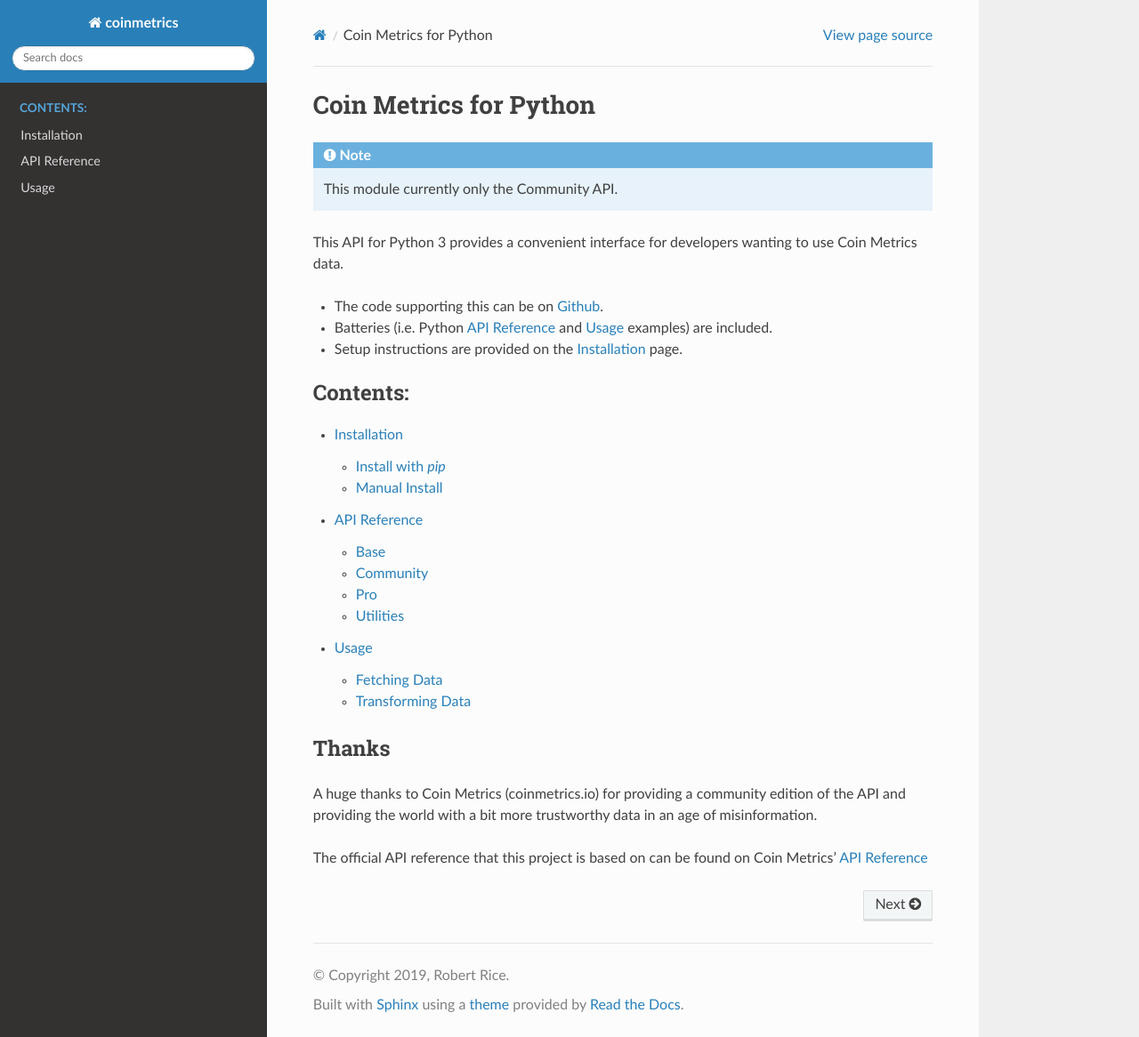
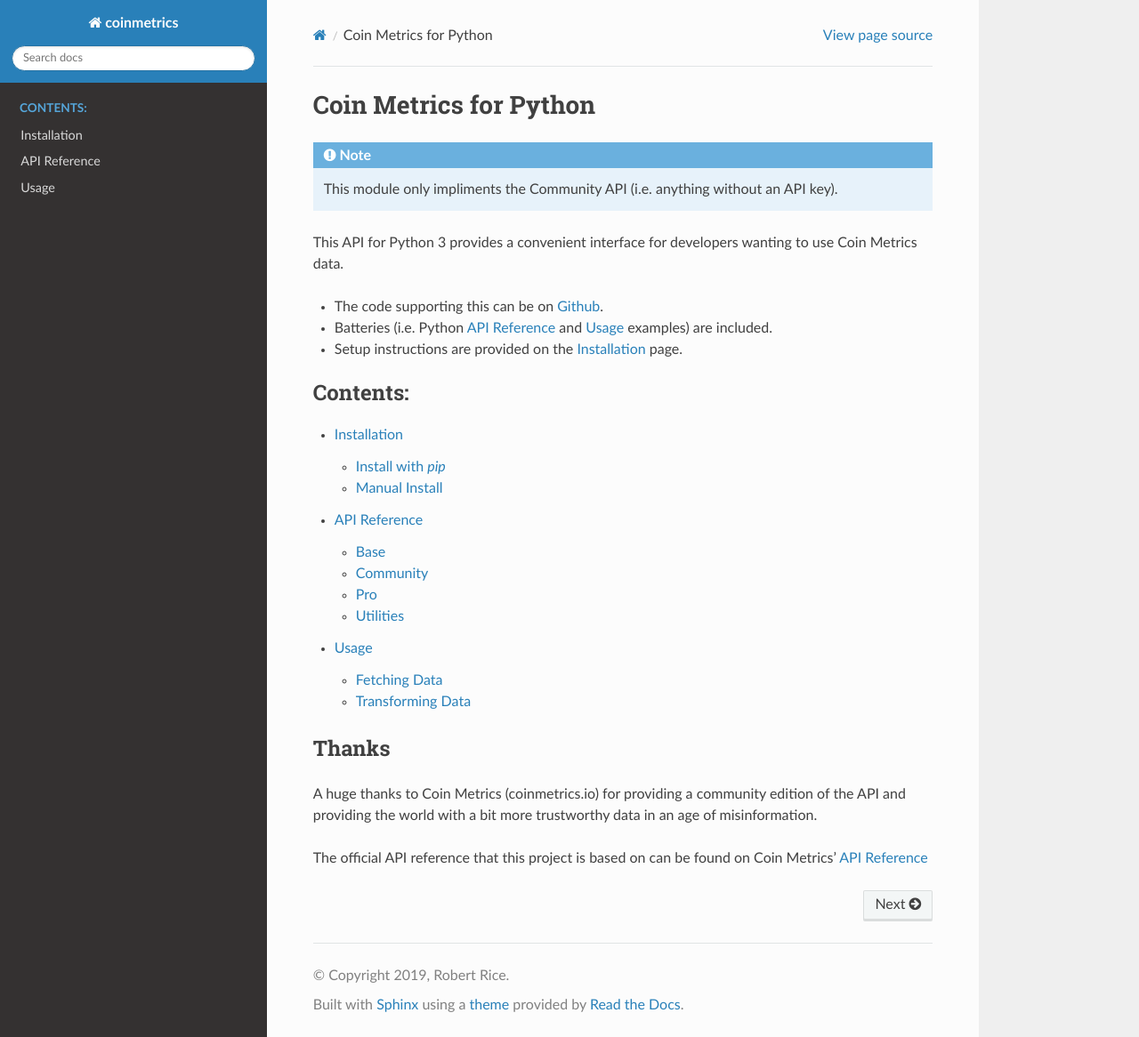
Before and after one commit to h4110w33n/coinmetrics, a Sphinx documentation site: the page built from docs/index.rst, in a window 1280 px wide and 1166 px high. Shown: the whole window at 89% size. Built offline with Sphinx 7.4.7 and the Read the Docs theme 2.0.0, drawn with Linux system fonts in a browser that asks for light colours.

Commit message:
final cleanup of docs for v2

```diff
--- a/docs/index.rst
+++ b/docs/index.rst
@@ -1,7 +1,7 @@
 Coin Metrics for Python
 =======================
 
-.. note:: This module currently only the Community API.
+.. note:: This module only impliments the Community API (i.e. anything without an API key).
 
 This API for Python 3 provides a convenient interface for developers wanting to use Coin Metrics data.
 
--- a/docs/install.rst
+++ b/docs/install.rst
@@ -19,4 +19,4 @@ Manual Install
   cd coinmetrics
   python setup.py install
 
-Now that you have everything installed, you can refer to the _usage page for some code snippets.
+Now that you have everything installed, you can refer to the :ref:`usage` page for some code snippets.
```
